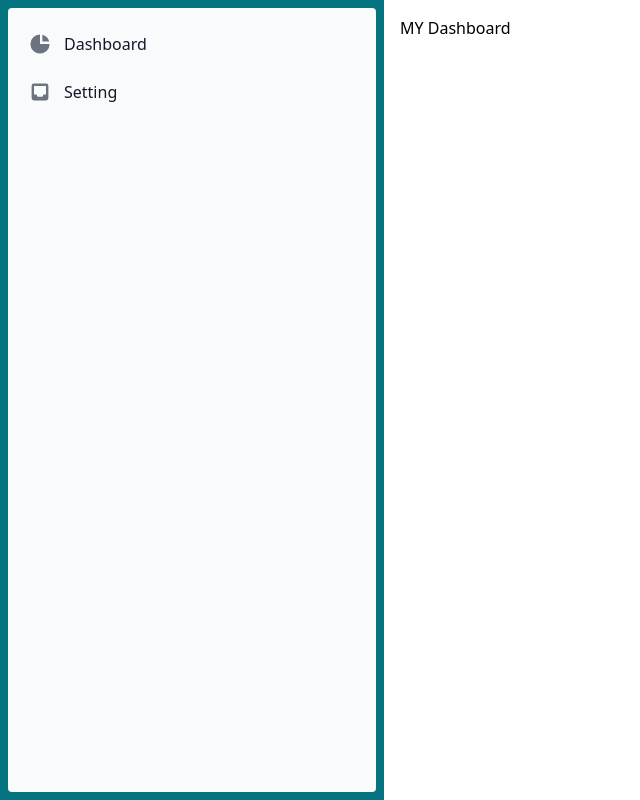
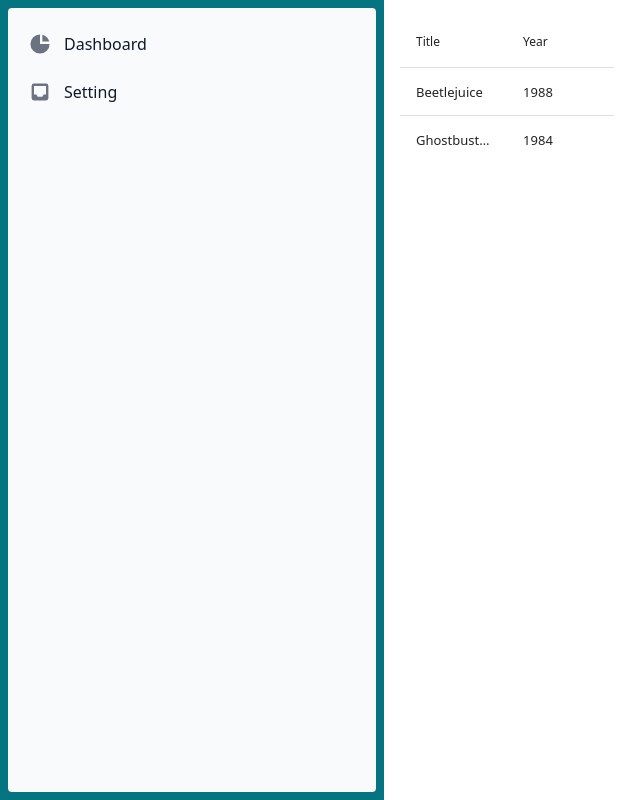
Before and after one commit to sovanarith-8888/learn-everything, a Next.js app: page /dashboard in a window 1280 px wide. Shown: the whole page, without its empty margins (0-640 px from the left). Built offline with nearby package versions, Linux system fonts and the light colour scheme.

Commit message:
table render

```diff
--- a/app/(admin)/dashboard/page.tsx
+++ b/app/(admin)/dashboard/page.tsx
@@ -1,7 +1,39 @@
+"use client"
+import DataTable from 'react-data-table-component';
+const page = () => {
+  const columns = [
+    {
+      name: 'Title',
+      selector: row => row.title,
+      sortable: true,
+    },
+    {
+      name: 'Year',
+      selector: row => row.year,
+      sortable: true,
+    },
+  ];
 
-const page = () => {
+  const data = [
+      {
+      id: 1,
+      title: 'Beetlejuice',
+      year: '1988',
+    },
+    {
+      id: 2,
+      title: 'Ghostbusters',
+      year: '1984',
+    },
+  ]
+
   return (
-    <h1>MY Dashboard</h1>
+    <>
+      <DataTable
+			  columns={columns}
+			  data={data}
+		  />
+    </>
   )
 }
 
--- a/package.json
+++ b/package.json
@@ -13,6 +13,7 @@
     "flowbite-react": "^0.9.0",
     "next": "14.2.3",
     "react": "^18",
+    "react-data-table-component": "^7.6.2",
     "react-dom": "^18"
   },
   "devDependencies": {
```
Also changed, not shown: 1 other file (tests, documents, lock files or other folders).
